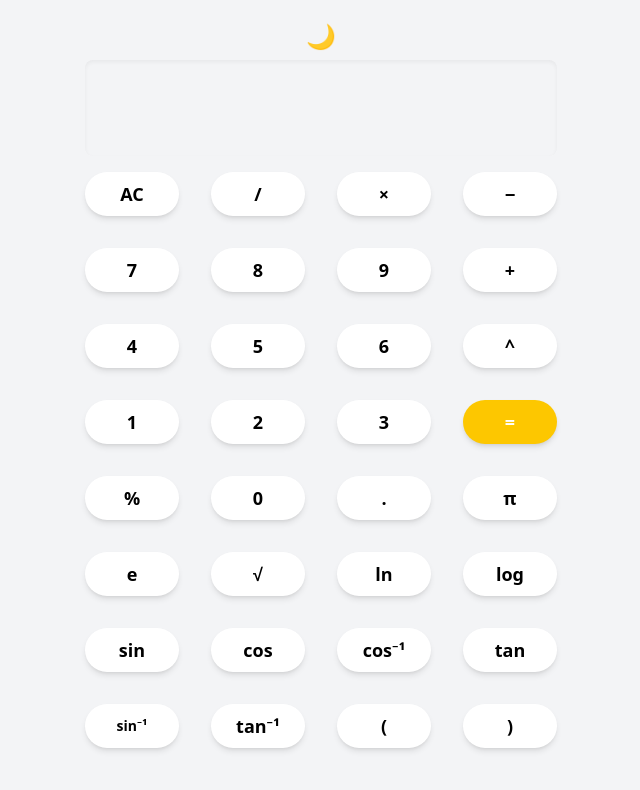
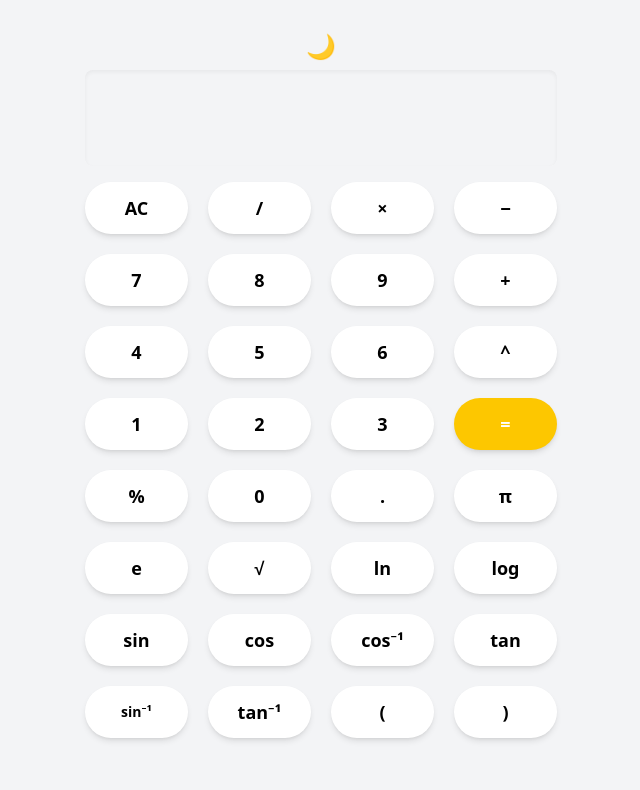
Before and after one commit to augustineutuk/Calculator-App, a website: page index.html in a window 1280 px wide. Shown: the whole page, without its empty margins (319-959 px from the left). Drawn offline with Linux system fonts and the light colour scheme.

Commit message:
first commit

```diff
--- a/index.html
+++ b/index.html
@@ -22,48 +22,48 @@
      class="w-full h-24 mb-4 text-right px-5 text-3xl rounded-lg shadow-inner bg-gray-100 dark:bg-gray-900 border-gray-100 dark:border-gray-600 text-black dark:text-white" />
 
     <!-- Buttons Grid -->
-      <div class="grid grid-cols-4 gap-8 mb-10">
+      <div class="grid grid-cols-4 gap-5 mb-10">
       <!-- All buttons with Tailwind classes directly applied -->
-      <button class="px-3 py-2 rounded-full text-lg font-semibold bg-white bg-opacity-20 backdrop-blur-md shadow-md hover:bg-opacity-40 transition dark:bg-gray-600 dark: text-black dark:bg-opacity-10 dark:hover:bg-opacity-30" onclick="clearDisplay()">AC</button>
-      <button class="px-3 py-2 rounded-full text-lg font-semibold bg-white bg-opacity-20 backdrop-blur-md shadow-md hover:bg-opacity-40 transition dark:bg-gray-600  dark:bg-opacity-10 dark:hover:bg-opacity-30" onclick="append('/')">/</button>
-      <button class="px-3 py-2 rounded-full text-lg font-semibold bg-white bg-opacity-20 backdrop-blur-md shadow-md hover:bg-opacity-40 transition dark:bg-gray-600  dark:bg-opacity-10 dark:hover:bg-opacity-30" onclick="append('*')">×</button>
-      <button class="px-3 py-2 rounded-full text-lg font-semibold bg-white bg-opacity-20 backdrop-blur-md shadow-md hover:bg-opacity-40 transition dark:bg-gray-600  dark:bg-opacity-10 dark:hover:bg-opacity-30" onclick="append('-')">−</button>
+      <button class="px-3 py-3 rounded-full text-lg font-semibold bg-white bg-opacity-20 backdrop-blur-md shadow-md hover:bg-opacity-40 transition dark:bg-gray-600 dark: text-black dark:bg-opacity-10 dark:hover:bg-opacity-30" onclick="clearDisplay()">AC</button>
+      <button class="px-3 py-3 rounded-full text-lg font-semibold bg-white bg-opacity-20 backdrop-blur-md shadow-md hover:bg-opacity-40 transition dark:bg-gray-600  dark:bg-opacity-10 dark:hover:bg-opacity-30" onclick="append('/')">/</button>
+      <button class="px-3 py-3 rounded-full text-lg font-semibold bg-white bg-opacity-20 backdrop-blur-md shadow-md hover:bg-opacity-40 transition dark:bg-gray-600  dark:bg-opacity-10 dark:hover:bg-opacity-30" onclick="append('*')">×</button>
+      <button class="px-3 py-3 rounded-full text-lg font-semibold bg-white bg-opacity-20 backdrop-blur-md shadow-md hover:bg-opacity-40 transition dark:bg-gray-600  dark:bg-opacity-10 dark:hover:bg-opacity-30" onclick="append('-')">−</button>
 
-      <button class="px-3 py-2 rounded-full text-lg font-semibold bg-white bg-opacity-20 backdrop-blur-md shadow-md hover:bg-opacity-40 transition dark:bg-gray-600  dark:bg-opacity-10 dark:hover:bg-opacity-30" onclick="append('7')">7</button>
-      <button class="px-3 py-2 rounded-full text-lg font-semibold bg-white bg-opacity-20 backdrop-blur-md shadow-md hover:bg-opacity-40 transition dark:bg-gray-600  dark:bg-opacity-10 dark:hover:bg-opacity-30" onclick="append('8')">8</button>
-      <button class="px-3 py-2 rounded-full text-lg font-semibold bg-white bg-opacity-20 backdrop-blur-md shadow-md hover:bg-opacity-40 transition dark:bg-gray-600  dark:bg-opacity-10 dark:hover:bg-opacity-30" onclick="append('9')">9</button>
-      <button class="px-3 py-2 rounded-full text-lg font-semibold bg-white bg-opacity-20 backdrop-blur-md shadow-md hover:bg-opacity-40 transition dark:bg-gray-600  dark:bg-opacity-10 dark:hover:bg-opacity-30" onclick="append('+')">+</button>
+      <button class="px-3 py-3 rounded-full text-lg font-semibold bg-white bg-opacity-20 backdrop-blur-md shadow-md hover:bg-opacity-40 transition dark:bg-gray-600  dark:bg-opacity-10 dark:hover:bg-opacity-30" onclick="append('7')">7</button>
+      <button class="px-3 py-3 rounded-full text-lg font-semibold bg-white bg-opacity-20 backdrop-blur-md shadow-md hover:bg-opacity-40 transition dark:bg-gray-600  dark:bg-opacity-10 dark:hover:bg-opacity-30" onclick="append('8')">8</button>
+      <button class="px-3 py-3 rounded-full text-lg font-semibold bg-white bg-opacity-20 backdrop-blur-md shadow-md hover:bg-opacity-40 transition dark:bg-gray-600  dark:bg-opacity-10 dark:hover:bg-opacity-30" onclick="append('9')">9</button>
+      <button class="px-3 py-3 rounded-full text-lg font-semibold bg-white bg-opacity-20 backdrop-blur-md shadow-md hover:bg-opacity-40 transition dark:bg-gray-600  dark:bg-opacity-10 dark:hover:bg-opacity-30" onclick="append('+')">+</button>
 
-      <button class="px-3 py-2 rounded-full text-lg font-semibold bg-white bg-opacity-20 backdrop-blur-md shadow-md hover:bg-opacity-40 transition dark:bg-gray-600  dark:bg-opacity-10 dark:hover:bg-opacity-30" onclick="append('4')">4</button>
-      <button class="px-3 py-2 rounded-full  text-lg font-semibold bg-white bg-opacity-20 backdrop-blur-md shadow-md hover:bg-opacity-40 transition dark:bg-gray-600  dark:bg-opacity-10 dark:hover:bg-opacity-30" onclick="append('5')">5</button>
-      <button class="px-3 py-2 rounded-full text-lg font-semibold bg-white bg-opacity-20 backdrop-blur-md shadow-md hover:bg-opacity-40 transition dark:bg-gray-600  dark:bg-opacity-10 dark:hover:bg-opacity-30" onclick="append('6')">6</button>
-      <button class="px-3 py-2 rounded-full text-lg font-semibold bg-white bg-opacity-20 backdrop-blur-md shadow-md hover:bg-opacity-40 transition dark:bg-gray-600  dark:bg-opacity-10 dark:hover:bg-opacity-30" onclick="append('**')">^</button>
+      <button class="px-3 py-3 rounded-full text-lg font-semibold bg-white bg-opacity-20 backdrop-blur-md shadow-md hover:bg-opacity-40 transition dark:bg-gray-600  dark:bg-opacity-10 dark:hover:bg-opacity-30" onclick="append('4')">4</button>
+      <button class="px-3 py-3 rounded-full  text-lg font-semibold bg-white bg-opacity-20 backdrop-blur-md shadow-md hover:bg-opacity-40 transition dark:bg-gray-600  dark:bg-opacity-10 dark:hover:bg-opacity-30" onclick="append('5')">5</button>
+      <button class="px-3 py-3 rounded-full text-lg font-semibold bg-white bg-opacity-20 backdrop-blur-md shadow-md hover:bg-opacity-40 transition dark:bg-gray-600  dark:bg-opacity-10 dark:hover:bg-opacity-30" onclick="append('6')">6</button>
+      <button class="px-3 py-3 rounded-full text-lg font-semibold bg-white bg-opacity-20 backdrop-blur-md shadow-md hover:bg-opacity-40 transition dark:bg-gray-600  dark:bg-opacity-10 dark:hover:bg-opacity-30" onclick="append('**')">^</button>
 
-      <button class="px-3 py-2 rounded-full text-lg font-semibold bg-white bg-opacity-20 backdrop-blur-md shadow-md hover:bg-opacity-40 transition dark:bg-gray-600  dark:bg-opacity-10 dark:hover:bg-opacity-30" onclick="append('1')">1</button>
-      <button class="px-3 py-2 rounded-full  text-lg font-semibold bg-white bg-opacity-20 backdrop-blur-md shadow-md hover:bg-opacity-40 transition dark:bg-gray-600  dark:bg-opacity-10 dark:hover:bg-opacity-30" onclick="append('2')">2</button>
-      <button class="px-3 py-2 rounded-full  text-lg font-semibold bg-white bg-opacity-20 backdrop-blur-md shadow-md hover:bg-opacity-40 transition dark:bg-gray-600  dark:bg-opacity-10 dark:hover:bg-opacity-30" onclick="append('3')">3</button>
-      <button class="px-3 py-2 rounded-full  text-lg font-semibold bg-yellow-400 text-white hover:bg-green-700 transition shadow-md" onclick="calculate()">=</button>
+      <button class="px-3 py-3 rounded-full text-lg font-semibold bg-white bg-opacity-20 backdrop-blur-md shadow-md hover:bg-opacity-40 transition dark:bg-gray-600  dark:bg-opacity-10 dark:hover:bg-opacity-30" onclick="append('1')">1</button>
+      <button class="px-3 py-3 rounded-full  text-lg font-semibold bg-white bg-opacity-20 backdrop-blur-md shadow-md hover:bg-opacity-40 transition dark:bg-gray-600  dark:bg-opacity-10 dark:hover:bg-opacity-30" onclick="append('2')">2</button>
+      <button class="px-3 py-3 rounded-full  text-lg font-semibold bg-white bg-opacity-20 backdrop-blur-md shadow-md hover:bg-opacity-40 transition dark:bg-gray-600  dark:bg-opacity-10 dark:hover:bg-opacity-30" onclick="append('3')">3</button>
+      <button class="px-3 py-3 rounded-full  text-lg font-semibold bg-yellow-400 text-white hover:bg-green-700 transition shadow-md" onclick="calculate()">=</button>
 
-      <button class="px-3 py-2 rounded-full  text-lg font-semibold bg-white bg-opacity-20 backdrop-blur-md shadow-md hover:bg-opacity-40 transition dark:bg-gray-600  dark:bg-opacity-10 dark:hover:bg-opacity-30" onclick="append('%')">%</button>
-      <button class="px-3 py-2 rounded-full  text-lg font-semibold bg-white bg-opacity-20 backdrop-blur-md shadow-md hover:bg-opacity-40 transition dark:bg-gray-600 dark:bg-opacity-10 dark:hover:bg-opacity-30" onclick="append('0')">0</button>
-      <button class="px-3 py-2 rounded-full  text-lg font-semibold bg-white bg-opacity-20 backdrop-blur-md shadow-md hover:bg-opacity-40 transition dark:bg-gray-600 dark:bg-opacity-10 dark:hover:bg-opacity-30" onclick="append('.')">.</button>
-      <button class="px-3 py-2 rounded-full  text-lg font-semibold bg-white bg-opacity-20 backdrop-blur-md shadow-md hover:bg-opacity-40 transition dark:bg-gray-600  dark:bg-opacity-10 dark:hover:bg-opacity-30" onclick="append('Math.PI')">π</button>
+      <button class="px-3 py-3 rounded-full  text-lg font-semibold bg-white bg-opacity-20 backdrop-blur-md shadow-md hover:bg-opacity-40 transition dark:bg-gray-600  dark:bg-opacity-10 dark:hover:bg-opacity-30" onclick="append('%')">%</button>
+      <button class="px-3 py-3 rounded-full  text-lg font-semibold bg-white bg-opacity-20 backdrop-blur-md shadow-md hover:bg-opacity-40 transition dark:bg-gray-600 dark:bg-opacity-10 dark:hover:bg-opacity-30" onclick="append('0')">0</button>
+      <button class="px-3 py-3 rounded-full  text-lg font-semibold bg-white bg-opacity-20 backdrop-blur-md shadow-md hover:bg-opacity-40 transition dark:bg-gray-600 dark:bg-opacity-10 dark:hover:bg-opacity-30" onclick="append('.')">.</button>
+      <button class="px-3 py-3 rounded-full  text-lg font-semibold bg-white bg-opacity-20 backdrop-blur-md shadow-md hover:bg-opacity-40 transition dark:bg-gray-600  dark:bg-opacity-10 dark:hover:bg-opacity-30" onclick="append('Math.PI')">π</button>
 
-      <button class="px-3 py-2 rounded-full  text-lg font-semibold bg-white bg-opacity-20 backdrop-blur-md shadow-md hover:bg-opacity-40 transition dark:bg-gray-600 dark:bg-opacity-10 dark:hover:bg-opacity-30" onclick="append('Math.E')">e</button>
-      <button class="px-3 py-2 rounded-full  text-lg font-semibold bg-white bg-opacity-20 backdrop-blur-md shadow-md hover:bg-opacity-40 transition dark:bg-gray-600 dark:bg-opacity-10 dark:hover:bg-opacity-30" onclick="append('Math.sqrt(')">√</button>
-      <button class="px-3 py-2 rounded-full  text-lg font-semibold bg-white bg-opacity-20 backdrop-blur-md shadow-md hover:bg-opacity-40 transition dark:bg-gray-600  dark:bg-opacity-10 dark:hover:bg-opacity-30" onclick="append('Math.log()')">ln</button>
-      <button class="px-3 py-2 rounded-full  text-lg font-semibold bg-white bg-opacity-20 backdrop-blur-md shadow-md hover:bg-opacity-40 transition dark:bg-gray-600  dark:bg-opacity-10 dark:hover:bg-opacity-30" onclick="append('Math.log10()')">log</button>
+      <button class="px-3 py-3 rounded-full  text-lg font-semibold bg-white bg-opacity-20 backdrop-blur-md shadow-md hover:bg-opacity-40 transition dark:bg-gray-600 dark:bg-opacity-10 dark:hover:bg-opacity-30" onclick="append('Math.E')">e</button>
+      <button class="px-3 py-3 rounded-full  text-lg font-semibold bg-white bg-opacity-20 backdrop-blur-md shadow-md hover:bg-opacity-40 transition dark:bg-gray-600 dark:bg-opacity-10 dark:hover:bg-opacity-30" onclick="append('Math.sqrt(')">√</button>
+      <button class="px-3 py-3 rounded-full  text-lg font-semibold bg-white bg-opacity-20 backdrop-blur-md shadow-md hover:bg-opacity-40 transition dark:bg-gray-600  dark:bg-opacity-10 dark:hover:bg-opacity-30" onclick="append('Math.log()')">ln</button>
+      <button class="px-3 py-3 rounded-full  text-lg font-semibold bg-white bg-opacity-20 backdrop-blur-md shadow-md hover:bg-opacity-40 transition dark:bg-gray-600  dark:bg-opacity-10 dark:hover:bg-opacity-30" onclick="append('Math.log10()')">log</button>
 
-      <button class="px-3 py-2 rounded-full  text-lg font-semibold bg-white bg-opacity-20 backdrop-blur-md shadow-md hover:bg-opacity-40 transition dark:bg-gray-600  dark:bg-opacity-10 dark:hover:bg-opacity-30" onclick="append('Math.sin(')">sin</button>
-      <button class="px-3 py-2 rounded-full  text-lg font-semibold bg-white bg-opacity-20 backdrop-blur-md shadow-md hover:bg-opacity-40 transition dark:bg-gray-600  dark:bg-opacity-10 dark:hover:bg-opacity-30" onclick="append('Math.cos(')">cos</button>
-      <button class="px-3 py-2 rounded-full text-lg font-semibold bg-white bg-opacity-20 backdrop-blur-md shadow-md hover:bg-opacity-40 transition dark:bg-gray-600  dark:bg-opacity-10 dark:hover:bg-opacity-30" onclick="inverseCos()">cos⁻¹</button>
-      <button class="px-3 py-2 rounded-full  text-lg font-semibold bg-white bg-opacity-20 backdrop-blur-md shadow-md hover:bg-opacity-40 transition dark:bg-gray-600  dark:bg-opacity-10 dark:hover:bg-opacity-30" onclick="append('Math.tan(')">tan</button>
+      <button class="px-3 py-3 rounded-full  text-lg font-semibold bg-white bg-opacity-20 backdrop-blur-md shadow-md hover:bg-opacity-40 transition dark:bg-gray-600  dark:bg-opacity-10 dark:hover:bg-opacity-30" onclick="append('Math.sin(')">sin</button>
+      <button class="px-3 py-3 rounded-full  text-lg font-semibold bg-white bg-opacity-20 backdrop-blur-md shadow-md hover:bg-opacity-40 transition dark:bg-gray-600  dark:bg-opacity-10 dark:hover:bg-opacity-30" onclick="append('Math.cos(')">cos</button>
+      <button class="px-3 py-3 rounded-full text-lg font-semibold bg-white bg-opacity-20 backdrop-blur-md shadow-md hover:bg-opacity-40 transition dark:bg-gray-600  dark:bg-opacity-10 dark:hover:bg-opacity-30" onclick="inverseCos()">cos⁻¹</button>
+      <button class="px-3 py-3 rounded-full  text-lg font-semibold bg-white bg-opacity-20 backdrop-blur-md shadow-md hover:bg-opacity-40 transition dark:bg-gray-600  dark:bg-opacity-10 dark:hover:bg-opacity-30" onclick="append('Math.tan(')">tan</button>
 
 
-      <button class="px-3 py-2 rounded-full text-sm font-semibold bg-white bg-opacity-20 backdrop-blur-md shadow-md hover:bg-opacity-40 transition dark:bg-gray-600 dark:bg-opacity-10 dark:hover:bg-opacity-30" onclick="inverseSin()">sin⁻¹</button>
-      <button class="px-3 py-2 rounded-full  text-lg font-semibold bg-white bg-opacity-20 backdrop-blur-md shadow-md hover:bg-opacity-40 transition dark:bg-gray-600  dark:bg-opacity-10 dark:hover:bg-opacity-30" onclick="inverseTan()">tan⁻¹</button>
-      <button class="px-3 py-2 rounded-full  text-lg font-semibold bg-white bg-opacity-20 backdrop-blur-md shadow-md hover:bg-opacity-40 transition dark:bg-gray-600 dark:bg-opacity-10 dark:hover:bg-opacity-30" onclick="append('(')">(</button>
-      <button class="px-3 py-2 rounded-full  text-lg font-semibold bg-white bg-opacity-20 backdrop-blur-md shadow-md hover:bg-opacity-40 transition dark:bg-gray-600 dark:bg-opacity-10 dark:hover:bg-opacity-30" onclick="append(')')">)</button>
+      <button class="px-3 py-3 rounded-full text-sm font-semibold bg-white bg-opacity-20 backdrop-blur-md shadow-md hover:bg-opacity-40 transition dark:bg-gray-600 dark:bg-opacity-10 dark:hover:bg-opacity-30" onclick="inverseSin()">sin⁻¹</button>
+      <button class="px-3 py-3 rounded-full  text-lg font-semibold bg-white bg-opacity-20 backdrop-blur-md shadow-md hover:bg-opacity-40 transition dark:bg-gray-600  dark:bg-opacity-10 dark:hover:bg-opacity-30" onclick="inverseTan()">tan⁻¹</button>
+      <button class="px-3 py-3 rounded-full  text-lg font-semibold bg-white bg-opacity-20 backdrop-blur-md shadow-md hover:bg-opacity-40 transition dark:bg-gray-600 dark:bg-opacity-10 dark:hover:bg-opacity-30" onclick="append('(')">(</button>
+      <button class="px-3 py-3 rounded-full  text-lg font-semibold bg-white bg-opacity-20 backdrop-blur-md shadow-md hover:bg-opacity-40 transition dark:bg-gray-600 dark:bg-opacity-10 dark:hover:bg-opacity-30" onclick="append(')')">)</button>
     </div>
   </div>
 
```
Also changed, not shown: src/output.css.
